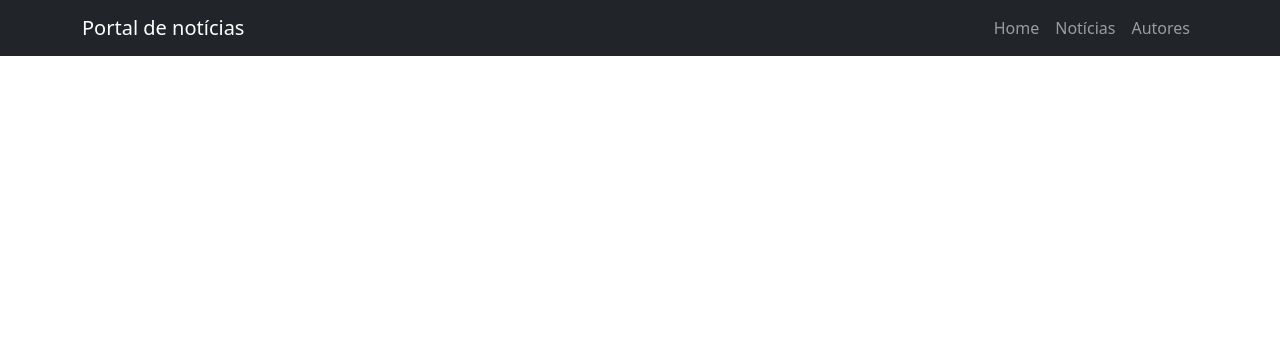
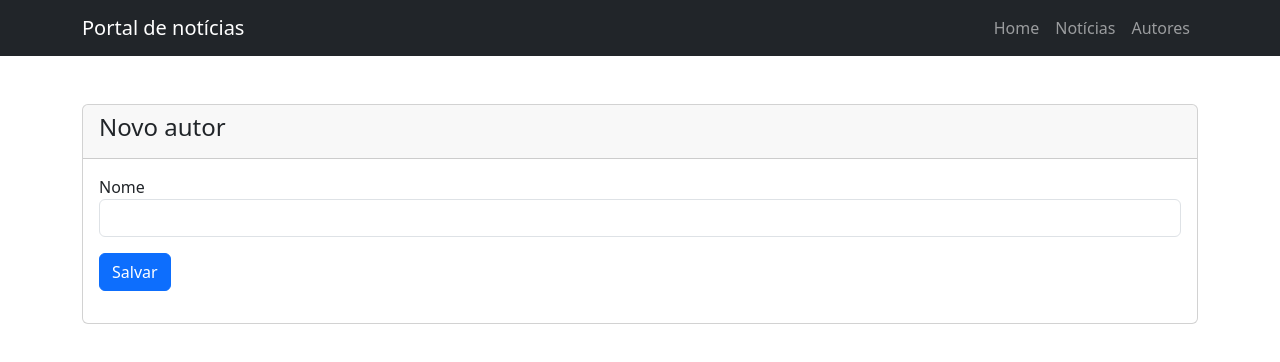
Before and after one commit to Bonot/portal-noticias, a Vue app in the folder frontend/: page /autores/novo in a window 1280 px wide. Shown: the top 362 px of the page. Built offline with nearby package versions, Linux system fonts and the light colour scheme.

Commit message:
Implementa página de criação de autores

```diff
--- a/frontend/src/router/index.js
+++ b/frontend/src/router/index.js
@@ -1,6 +1,7 @@
 import { createRouter, createWebHistory } from 'vue-router'
 import HomeView from '../views/HomeView.vue'
 import AuthorsView from '../views/Authors/View.vue'
+import AuthorsCreate from '../views/Authors/Create.vue'
 
 const router = createRouter({
   history: createWebHistory(import.meta.env.BASE_URL),
@@ -15,6 +16,11 @@ const router = createRouter({
       name: 'authors',
       component: AuthorsView
     },
+    {
+      path: '/autores/novo',
+      name: 'authorsCreate',
+      component: AuthorsCreate
+    },
   ]
 })
 
--- /dev/null
+++ b/frontend/src/views/Authors/Create.vue
@@ -0,0 +1,56 @@
+<template>
+    <div class="container mt-5">
+        <div class="card">
+            <div class="card-header">
+                <h4>Novo autor</h4>
+            </div>
+            <div class="card-body">
+                <ul class="alert alert-warning" v-if="Object.keys(this.errorList).length > 0">
+                    <li class="mb-0 ms-3" v-for="(error, index) in this.errorList" :key="index">
+                        {{ error[0] }}
+                    </li>
+                </ul>
+                <div class="mb-3">
+                    <label>Nome</label>
+                    <input type="text" v-model="model.author.name" class="form-control">
+                </div>
+            <div class="mb-3">
+                <button type="button" @click="saveAuthor" class="btn btn-primary">Salvar</button>
+            </div>
+        </div>
+        </div>
+    </div>
+</template>
+
+<script>
+import axios from 'axios'
+
+export default {
+    name: 'authorCreate',
+    data(){
+        return {
+            errorList: '',
+            model: {
+                author: {
+                    name: '',
+                }
+            }
+        }
+    },
+    methods: {
+        saveAuthor() {
+            var myThis = this;
+            axios.post('http://localhost:90/api/authors', this.model.author)
+                .then(response => {
+                    if (response.data.success === false) {
+                        myThis.errorList = response.data.errors;
+                    }
+
+                    if (response.status === 201) {
+                        window.location.href = '/autores';
+                    }
+                })
+        }
+    }
+}
+</script>
```
